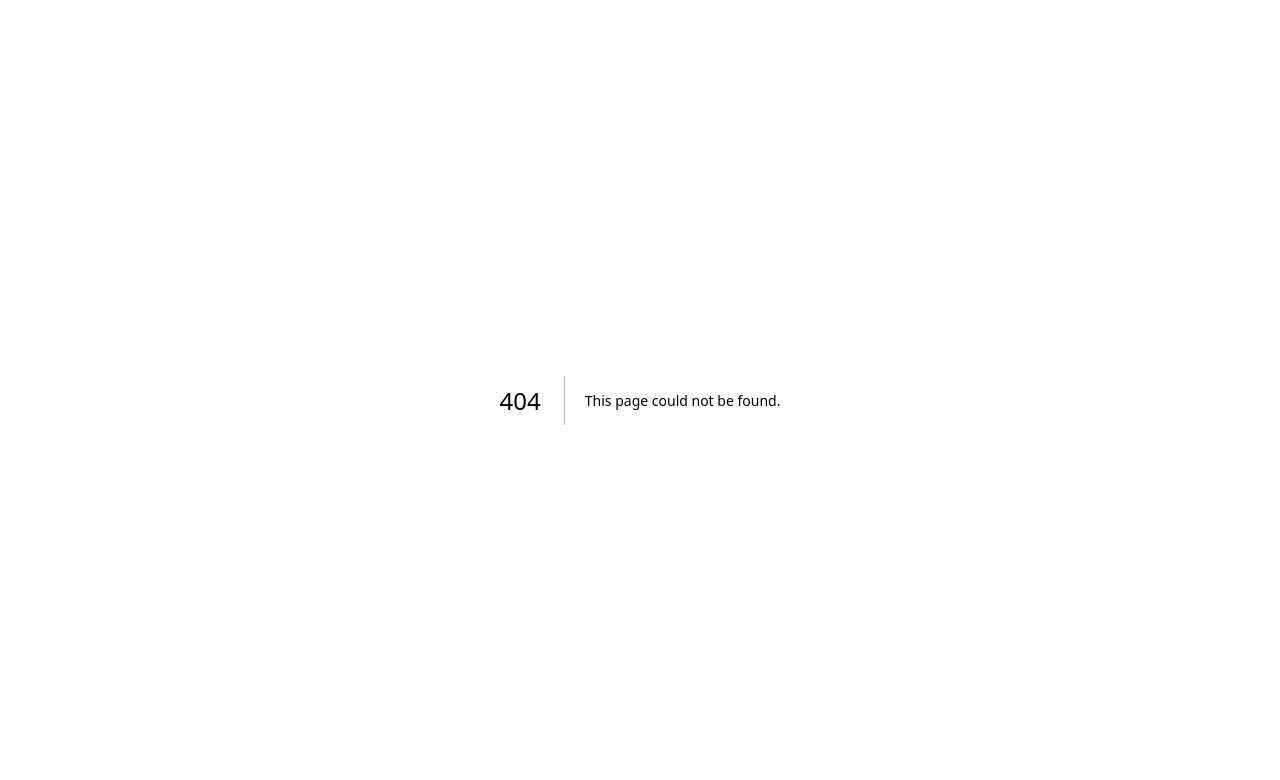
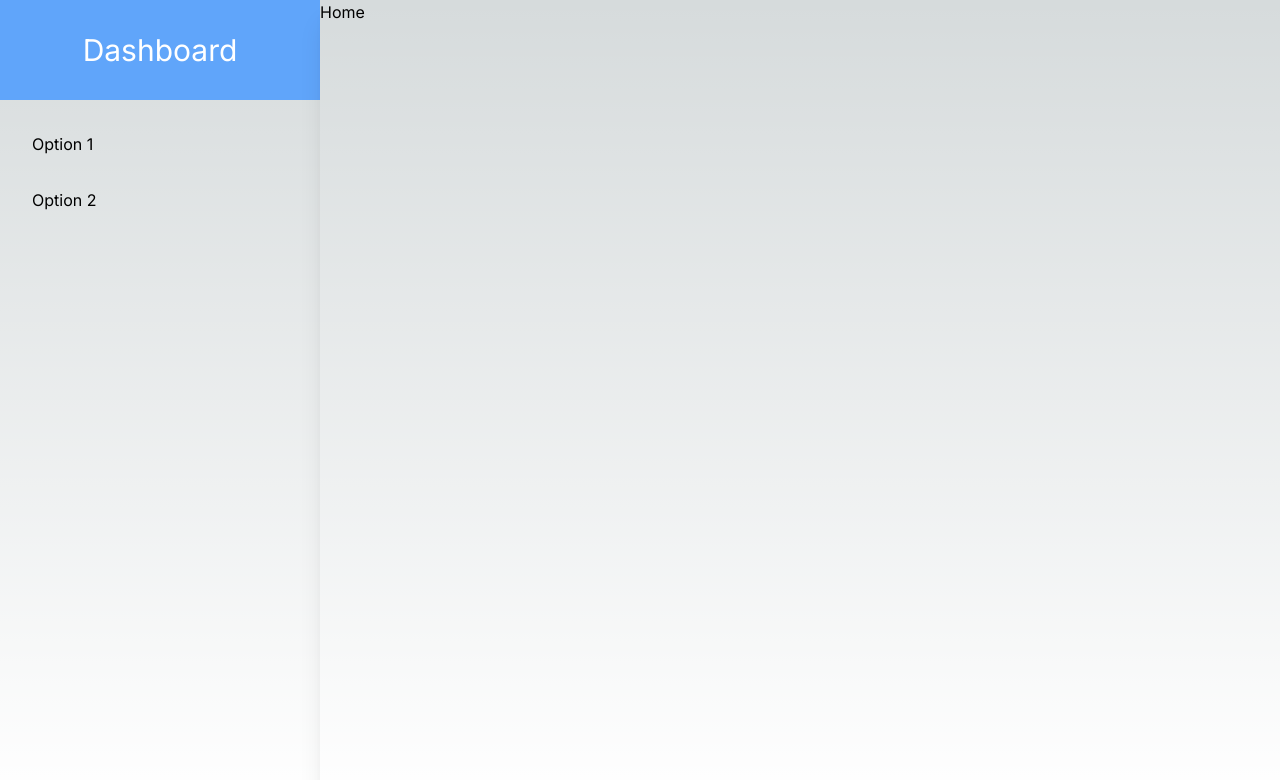
Before and after one commit to VoskanGrigoryan/fullstack_challenge_fe, a Next.js app: page /home in a window 1280 px wide. Before the commit this address had no page. Shown: the top 780 px of the page. Built offline with nearby package versions, Linux system fonts and the light colour scheme.

Commit message:
adding side menu

```diff
--- /dev/null
+++ b/app/home/page.tsx
@@ -0,0 +1,5 @@
+import Container from "@/components/containers/Container";
+
+export default function Home() {
+  return <Container>Home</Container>;
+}
--- /dev/null
+++ b/app/not-found.tsx
@@ -0,0 +1,23 @@
+"use client";
+
+import { useRouter } from "next/navigation";
+//redirect from next/navigate not working for some reason
+
+export default function Custom404() {
+  const router = useRouter();
+
+  return (
+    <div className="bg-white h-screen w-screen justify-center items-center flex">
+      <div className="p-12 w-fit h-fit rounded-md text-center">
+        <p className="text-9xl">404</p>
+        <p className="text-4xl mb-8">Page doesn't exist</p>
+
+        <p
+          className="hover:cursor-pointer hover:text-blue-700 text-blue-500 text-2xl"
+          onClick={() => router.push("/home")}>
+          Return home
+        </p>
+      </div>
+    </div>
+  );
+}
--- /dev/null
+++ b/components/containers/AuthContainer.tsx
@@ -0,0 +1,11 @@
+interface Props {
+  children: React.ReactNode;
+}
+
+export default function AuthContainer({ children }: Props) {
+  return (
+    <div className="min-h-screen min-w-screen flex justify-center items-center bg-blue-400 px-4">
+      {children}
+    </div>
+  );
+}
--- /dev/null
+++ b/components/containers/Container.tsx
@@ -0,0 +1,46 @@
+"use client";
+
+import { useState } from "react";
+import SideMenu from "../ui/SideMenu";
+import MobileMenu from "../ui/MobileMenu";
+
+interface Props {
+  children: React.ReactNode;
+}
+
+export default function Container({ children }: Props) {
+  const [isMobileMenuOpen, setIsMobileMenuOpen] = useState(false);
+  const listItems = [
+    { id: "option1", title: "Option 1", href: "/auth/login" },
+    { id: "option2", title: "Option 2", href: "/auth/register" },
+  ];
+
+  return (
+    <div className="min-h-screen min-w-screen grid grid-cols-12">
+      <div className="hidden col-span-12 md:col-span-4 lg:col-span-3 md:flex flex-col">
+        <p className="text-3xl p-8 bg-blue-400 text-white text-center">Dashboard</p>
+        <SideMenu items={listItems} />
+      </div>
+
+      <div className="bg-blue-400 w-screen h-16 justify-between items-center flex sm:hidden absolute text-white">
+        <p className="px-4">Dashboard</p>
+        <p
+          className="px-4"
+          onClick={() => {
+            setIsMobileMenuOpen(!isMobileMenuOpen);
+          }}>
+          menu
+        </p>
+      </div>
+      {isMobileMenuOpen ? (
+        <div className="absolute bg-gray-100 w-[80%] m-0 p-0 h-screen flex sm:hidden shadow-xl">
+          <MobileMenu items={listItems} />
+        </div>
+      ) : null}
+
+      <div className="col-span-12 md:col-span-8 lg:col-span-9 shadow-xl mt-20 lg:mt-0">
+        {children}
+      </div>
+    </div>
+  );
+}
--- /dev/null
+++ b/components/ui/MobileMenu.tsx
@@ -0,0 +1,34 @@
+"use client";
+
+import { useRouter } from "next/navigation";
+
+interface ListItemProps {
+  id: string;
+  title: string;
+  href: string;
+}
+interface ListItemsProps {
+  items: ListItemProps[];
+}
+
+const MobileMenu = ({ items }: ListItemsProps) => {
+  const router = useRouter();
+
+  return (
+    <ul className="p-4">
+      {items.map((item: any) => {
+        return (
+          <li
+            key={item.id}
+            className="hover:bg-white hover:text-blue-400 hover:cursor-pointer p-4 rounded w-[280px]"
+            // onClick={() => router.push(item.href)}>
+          >
+            <p className="border-b">{item.title}</p>
+          </li>
+        );
+      })}
+    </ul>
+  );
+};
+
+export default MobileMenu;
--- /dev/null
+++ b/components/ui/SideMenu.tsx
@@ -0,0 +1,34 @@
+"use client";
+
+import { ComponentProps } from "react";
+import { useRouter } from "next/navigation";
+
+interface ListItemProps {
+  id: string;
+  title: string;
+  href: string;
+}
+interface ListItemsProps {
+  items: ListItemProps[];
+}
+
+const SideMenu = ({ items }: ListItemsProps) => {
+  const router = useRouter();
+
+  return (
+    <ul className="p-4">
+      {items.map((item: any) => {
+        return (
+          <li
+            key={item.id}
+            className="hover:bg-blue-400 hover:text-white hover:cursor-pointer p-4 rounded"
+            onClick={() => router.push(item.href)}>
+            {item.title}
+          </li>
+        );
+      })}
+    </ul>
+  );
+};
+
+export default SideMenu;
```
Also changed, not shown: 1 other file (tests, documents, lock files or other folders).
